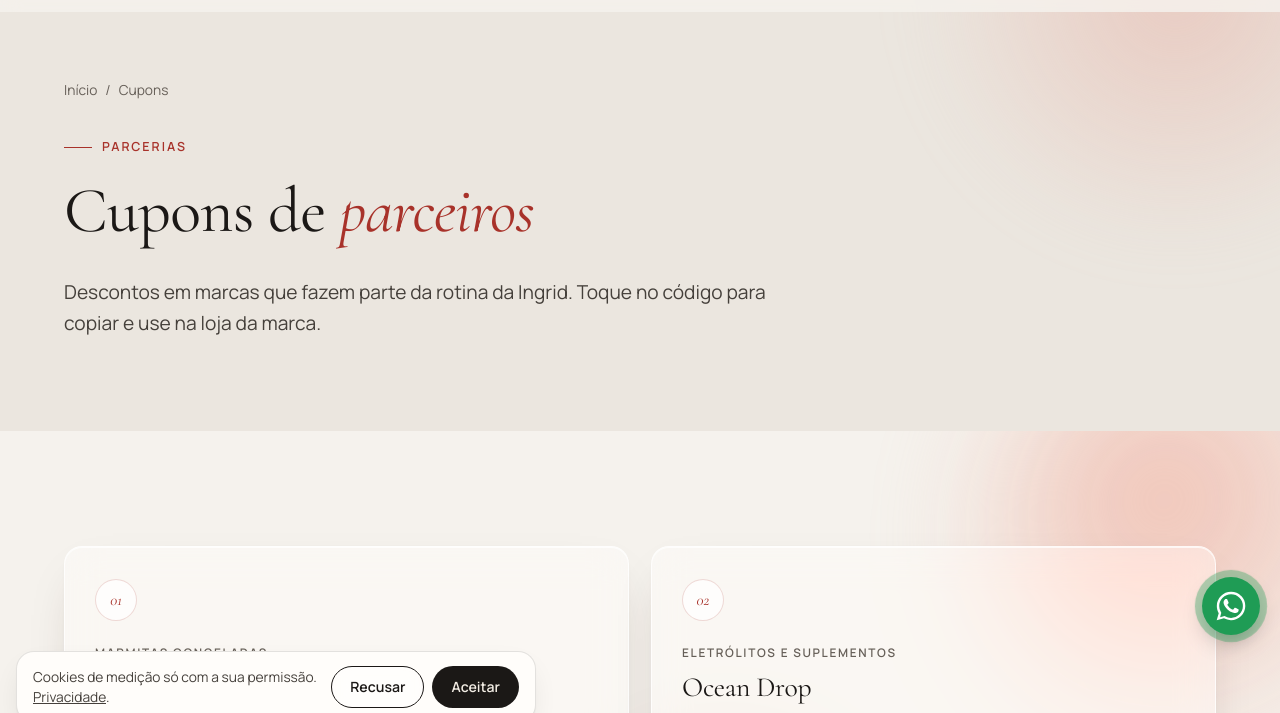
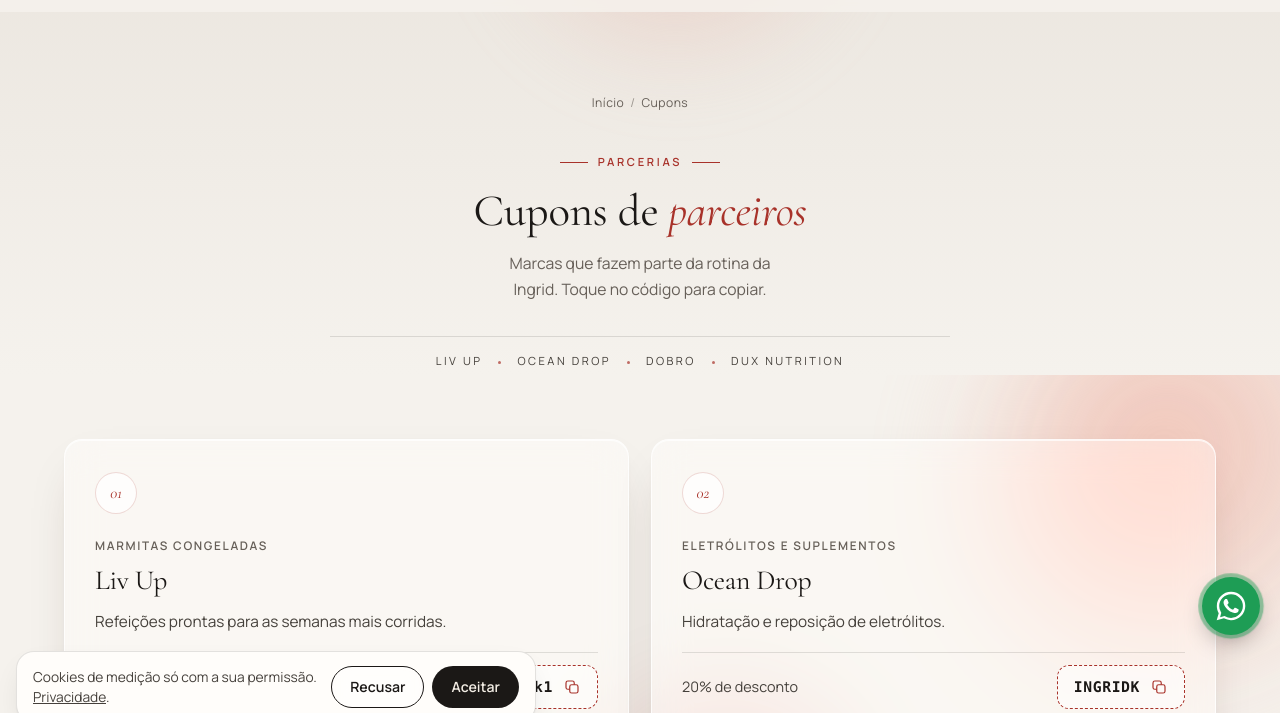
Before and after one commit to pedrolrua013/ingrid-krichinak, a plain HTML site: page cupons/index.html in a window 1280 px wide. Shown: the part 61-774 px from the top of the page. Drawn offline with Linux system fonts and the light colour scheme.

Commit message:
Cupons: topo editorial mais refinado
- Topo centralizado e compacto: título menor, eyebrow com filetes dos dois
  lados, texto curto e faixa com os nomes das marcas em versalete
- Fundo em degradê contínuo até os cards (sem bloco pesado) e menos espaço
  entre o topo e os cupons

Co-Authored-By: Claude Opus 5.5 <noreply@anthropic.com>
Claude-Session: https://claude.ai/code/session_01Mrr4N9syYDQ3thM6KJ7vpF

```diff
--- a/assets/site.css
+++ b/assets/site.css
@@ -516,3 +516,18 @@ body.leaving{opacity:0;transform:translateY(-14px)}
   ::view-transition-old(root),::view-transition-new(root){animation:none}
   body{transition:none}
 }
+
+/* ============ Cupons: topo editorial ============ */
+.coupons-hero{background:linear-gradient(180deg,var(--stone) 0%,var(--bg) 100%);padding:clamp(124px,12vw,156px) 0 8px;text-align:center}
+.coupons-hero::before{width:420px;height:420px;right:auto;left:50%;margin-left:-210px;top:-230px;opacity:.75}
+.coupons-hero .crumbs{font-size:.76rem;letter-spacing:.04em;margin-bottom:30px}
+.coupons-hero .crumbs span{margin:0 6px;opacity:.6}
+.coupons-hero .eyebrow{font-size:.7rem;letter-spacing:.24em;margin-bottom:16px}
+.coupons-hero .eyebrow::after{content:"";width:28px;height:1px;background:currentColor}
+.coupons-hero h1{max-width:none;margin:0 auto 14px;font-size:clamp(2.1rem,1.6rem + 1.5vw,2.9rem);line-height:1.1;letter-spacing:-.005em}
+.coupons-hero .lead{margin:0 auto;max-width:52ch;text-wrap:balance;font-size:.98rem;color:var(--muted)}
+.coupon-brands{list-style:none;display:flex;flex-wrap:wrap;justify-content:center;align-items:center;gap:6px 0;margin:34px auto 0;padding:18px 0 0;max-width:620px;border-top:1px solid var(--line);font:400 .7rem/1 var(--sans);letter-spacing:.22em;text-transform:uppercase;color:var(--ink-2);animation:pageIn 1.1s var(--ease) .4s both}
+.coupon-brands li+li::before{content:"";display:inline-block;width:3px;height:3px;border-radius:50%;background:var(--accent);margin:0 16px;vertical-align:middle;opacity:.7}
+.coupons-section{padding-top:clamp(40px,5vw,64px)}
+@media (prefers-reduced-motion:reduce){.coupon-brands{animation:none}}
+@media (max-width:640px){.coupon-brands li+li::before{margin:0 10px}.coupon-brands{letter-spacing:.16em}}
--- a/cupons/index.html
+++ b/cupons/index.html
@@ -28,9 +28,9 @@
 <link rel="preload" href="/assets/fonts/cormorant-400.woff2" as="font" type="font/woff2" crossorigin>
 <link rel="preload" href="/assets/fonts/manrope-400.woff2" as="font" type="font/woff2" crossorigin>
 
-<link rel="stylesheet" href="/assets/site.css?v=202611162122">
+<link rel="stylesheet" href="/assets/site.css?v=202611162123">
 <script src="/assets/vendor/lenis.min.js" defer></script>
-<script src="/assets/site.js?v=202611162122" defer></script>
+<script src="/assets/site.js?v=202611162123" defer></script>
 <script type="application/ld+json">{"@context": "https://schema.org", "@type": ["MedicalBusiness", "LocalBusiness"], "@id": "https://ingrid-krichinak.vercel.app/#negocio", "name": "Ingrid Krichinak Nutricionista", "description": "Nutricionista em Santos e online: emagrecimento, hipertrofia, nutrição esportiva e acompanhamento em casal.", "url": "https://ingrid-krichinak.vercel.app/", "image": "https://ingrid-krichinak.vercel.app/assets/img/og.jpg", "logo": "https://ingrid-krichinak.vercel.app/assets/apple-touch-icon.png", "telephone": "+55-13-99777-1672", "medicalSpecialty": "Nutrition", "areaServed": [{"@type": "City", "name": "Santos"}, {"@type": "Country", "name": "Brasil"}], "address": {"@type": "PostalAddress", "addressLocality": "Santos", "addressRegion": "SP", "addressCountry": "BR", "streetAddress": "R. São Paulo, 41 - Edifício Manhattan", "postalCode": "11075-330"}, "sameAs": ["https://www.instagram.com/ingridkrichinak/"], "founder": {"@type": "Person", "name": "Ingrid Krichinak", "jobTitle": "Nutricionista"}, "hasMap": "https://www.google.com/maps/search/?api=1&query=Edif%C3%ADcio%20Manhattan%2C%20R.%20S%C3%A3o%20Paulo%2C%2041%2C%20Santos%20-%20SP%2C%2011075-330"}</script>
 <script type="application/ld+json">{"@context": "https://schema.org", "@type": "WebSite", "@id": "https://ingrid-krichinak.vercel.app/#site", "url": "https://ingrid-krichinak.vercel.app/", "name": "Ingrid Krichinak Nutricionista", "inLanguage": "pt-BR"}</script>
 <script type="application/ld+json">{"@context": "https://schema.org", "@type": "BreadcrumbList", "itemListElement": [{"@type": "ListItem", "position": 1, "name": "Início", "item": "https://ingrid-krichinak.vercel.app/"}, {"@type": "ListItem", "position": 2, "name": "Cupons", "item": "https://ingrid-krichinak.vercel.app/cupons/"}]}</script>
@@ -49,15 +49,16 @@
 </header>
 
 <main id="conteudo">
-<section class="page-hero">
+<section class="page-hero coupons-hero">
   <div class="container">
     <nav class="crumbs" aria-label="Você está em"><a href="/">Início</a><span>/</span>Cupons</nav>
     <span class="eyebrow">Parcerias</span>
     <h1>Cupons de <em>parceiros</em></h1>
-    <p class="lead">Descontos em marcas que fazem parte da rotina da Ingrid. Toque no código para copiar e use na loja da marca.</p>
+    <p class="lead">Marcas que fazem parte da rotina da Ingrid. Toque no código para copiar.</p>
+    <ul class="coupon-brands" aria-label="Marcas parceiras"><li>Liv Up</li><li>Ocean Drop</li><li>Dobro</li><li>DUX Nutrition</li></ul>
   </div>
 </section>
-<section class="section has-orbs">
+<section class="section has-orbs coupons-section">
   <div class="orbs" aria-hidden="true"><span class="orb rose float" data-depth="0.5" style="width:460px;height:460px;right:-120px;top:-60px"></span><span class="orb sand float slow" data-depth="-0.4" style="width:520px;height:520px;left:-180px;bottom:-140px"></span><span class="orb wine float" data-depth="0.8" style="width:300px;height:300px;left:42%;top:40%"></span></div>
   <div class="container">
     <div class="coupons"><article class="card coupon reveal"><span class="num">01</span><span class="coupon-cat">Marmitas congeladas</span>
```
Also changed, not shown: 404.html (+2 -2 lines), acompanhamento-em-casal/index.html (+2 -2 lines), emagrecimento/index.html (+2 -2 lines), hipertrofia/index.html (+2 -2 lines), index.html (+2 -2 lines), nutricao-esportiva/index.html (+2 -2 lines), politica-de-privacidade/index.html (+2 -2 lines), 1 other file.
